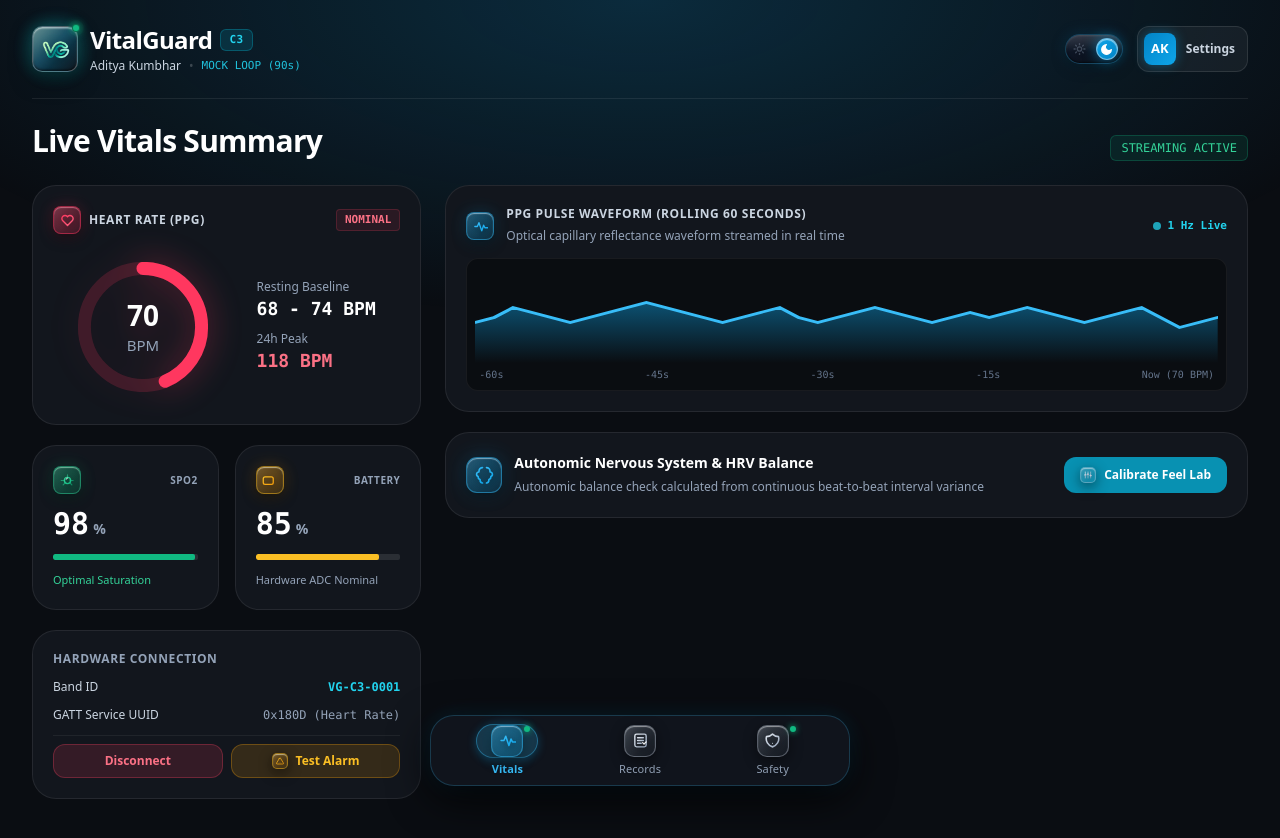
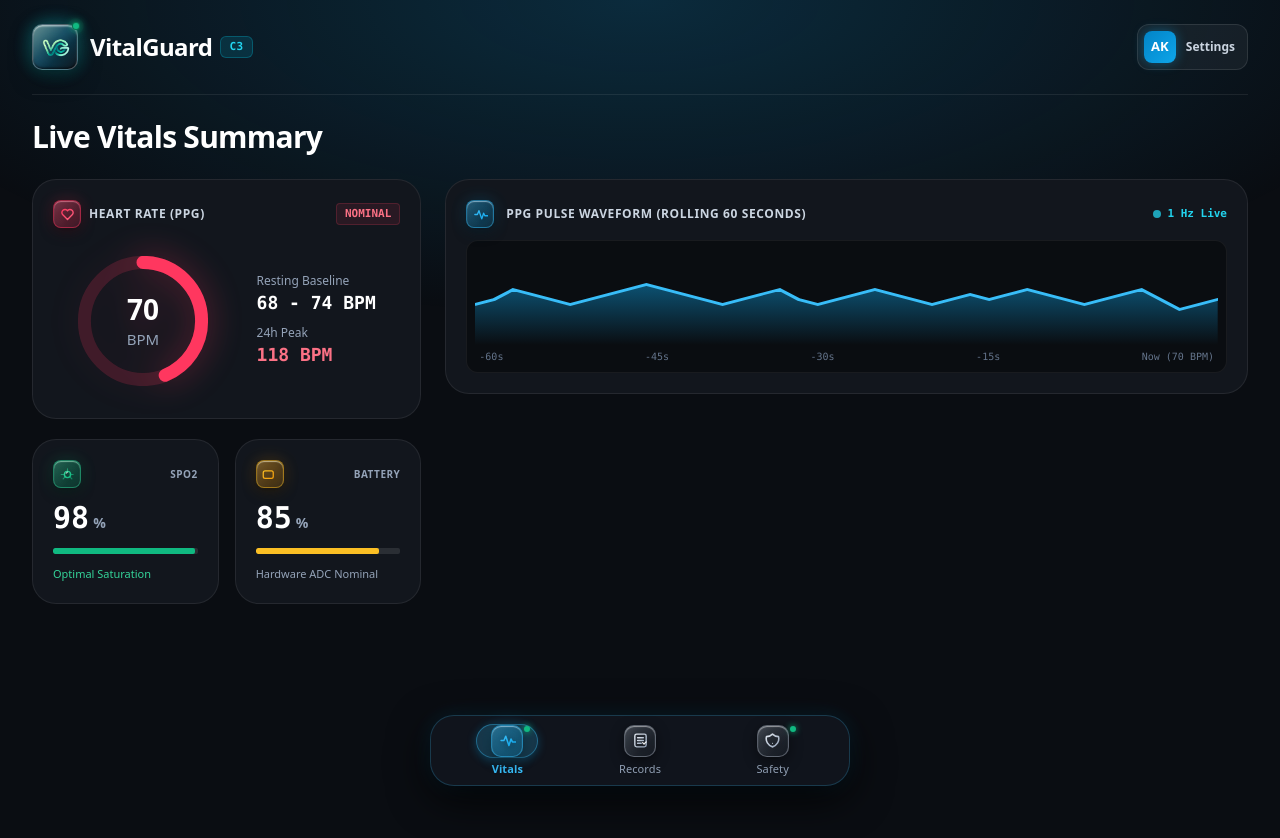
Before and after one commit to Aditya1kumbhar/vitalguard-c3, a Next.js app in the folder frontend/: page / in a window 1280 px wide. Shown: the top 838 px of the page. After the commit the page ends 800 px from the top, so only its background shows below. Built offline with nearby package versions, Linux system fonts and the light colour scheme.

Commit message:
feat(ui): declutter tabs, restrict top header to Vitals only, and move theme toggle to Settings

```diff
--- a/frontend/app/components/ClinicalSummaryCard.tsx
+++ b/frontend/app/components/ClinicalSummaryCard.tsx
@@ -39,7 +39,6 @@ export default function ClinicalSummaryCard() {
           <h2 className={`text-base sm:text-lg font-bold tracking-tight ${isDark ? "text-white" : "text-slate-900"}`}>
             30-Day Baseline Summary
           </h2>
-          <span className="text-[11px] text-slate-400">Resting physiological averages</span>
         </div>
 
         <button
--- a/frontend/app/page.tsx
+++ b/frontend/app/page.tsx
@@ -242,7 +242,8 @@ export default function VitalGuardCompanionDashboard() {
           boxSizing: 'border-box',
         }}
       >
-        {/* ── Distinct VitalGuard C3 Header ──────────────────────────── */}
+        {/* ── Distinct VitalGuard C3 Header (Only on Vitals Tab) ──────────────────────────── */}
+        {activeTab === 'summary' && (
           <header className="flex items-center justify-between pb-4 sm:pb-6 border-b border-slate-200 dark:border-white/8">
             <div className="flex items-center gap-3">
               {/* Apple Icon-Style IconScout Glassmorphism Logo */}
@@ -261,20 +262,11 @@ export default function VitalGuardCompanionDashboard() {
                     C3
                   </span>
                 </div>
-              <div className="flex items-center gap-2 mt-0.5 text-xs text-slate-400">
-                <span className="font-medium text-slate-700 dark:text-slate-300">{displayName}</span>
-                <span className="text-slate-400 dark:text-white/20">•</span>
-                <span className="font-mono text-[11px] text-cyan-600 dark:text-cyan-400/90">
-                  {transportMode === 'mock' ? 'MOCK LOOP (90s)' : 'ESP32-C3 BLE'}
-                </span>
-              </div>
-            </div>
-          </div>
-
-          {/* Right Header: iOS 27 Glassmorphic Theme Toggle + Settings */}
+              </div>
+            </div>
+
+            {/* Right Header: Settings Sheet Button (Theme Toggle is inside Settings) */}
             <div className="flex items-center gap-2.5 sm:gap-3.5">
-            <ThemeToggle size="sm" />
-
               <motion.button
                 type="button"
                 onClick={() => setIsAccountOpen(true)}
@@ -300,6 +292,7 @@ export default function VitalGuardCompanionDashboard() {
               </motion.button>
             </div>
           </header>
+        )}
 
         {/* ═════════════════════════════════════════════════════════════
             TAB 1: SUMMARY (Dual Column on PC, Single Column on Mobile)
@@ -312,17 +305,13 @@ export default function VitalGuardCompanionDashboard() {
             transition={{ duration: 0.2 }}
             className="mt-5 sm:mt-6 flex flex-col gap-6"
           >
-            {/* Title & Section Subtitle */}
+            {/* Title */}
             <div className="flex items-baseline justify-between">
               <div>
                 <h1 className="text-2xl sm:text-3xl font-extrabold tracking-tight text-slate-900 dark:text-white">
                   Live Vitals Summary
                 </h1>
               </div>
-
-              <span className="text-xs font-mono font-medium px-2.5 py-1 rounded-md bg-emerald-500/10 text-emerald-400 border border-emerald-500/25">
-                {isConnected ? 'STREAMING ACTIVE' : 'DISCONNECTED'}
-              </span>
             </div>
 
             {/* PC Responsive 12-Column Grid */}
@@ -420,49 +409,9 @@ export default function VitalGuardCompanionDashboard() {
                     </div>
                   </Card>
                 </div>
-
-                {/* Quick Hardware Controls & Emergency Fall Trigger */}
-                <Card style={{ backgroundColor: 'var(--bg-card)', borderColor: 'var(--border-card)', boxShadow: isDark ? 'none' : '0 4px 20px -2px rgba(15, 23, 42, 0.06)' }}>
-                  <div className="flex flex-col gap-3">
-                    <span className="text-xs font-bold uppercase tracking-wider text-slate-400">
-                      Hardware Connection
-                    </span>
-                    <div className="flex items-center justify-between text-xs">
-                      <span className="text-slate-300">Band ID</span>
-                      <span className="font-mono text-cyan-400 font-bold">{displayBandId}</span>
-                    </div>
-                    <div className="flex items-center justify-between text-xs">
-                      <span className="text-slate-300">GATT Service UUID</span>
-                      <span className="font-mono text-slate-400">0x180D (Heart Rate)</span>
-                    </div>
-
-                    <div className="grid grid-cols-2 gap-2 pt-2 border-t border-white/6">
-                      <button
-                        type="button"
-                        onClick={handleConnectionToggle}
-                        className={`py-2 px-3 rounded-xl text-xs font-bold transition-all ${
-                          isConnected
-                            ? 'bg-rose-500/15 text-rose-400 border border-rose-500/30 hover:bg-rose-500/25'
-                            : 'bg-emerald-500/15 text-emerald-400 border border-emerald-500/30 hover:bg-emerald-500/25'
-                        }`}
-                      >
-                        {isConnected ? 'Disconnect' : 'Connect Band'}
-                      </button>
-
-                      <button
-                        type="button"
-                        onClick={() => setManualFallActive(true)}
-                        className="py-2 px-3 rounded-xl text-xs font-bold bg-amber-500/15 text-amber-400 border border-amber-500/30 hover:bg-amber-500/25 transition-all flex items-center justify-center gap-2 cursor-pointer"
-                      >
-                        <GlassIcon name="alert" size={16} variant="amber" interactive={false} glow={false} />
-                        <span>Test Alarm</span>
-                      </button>
-                    </div>
-                  </div>
-                </Card>
-              </div>
-
-              {/* ── Right Column: 60s Sparkline, Rhythm Alerts, Wellbeing, Checklist ── */}
+              </div>
+
+              {/* ── Right Column: 60s Sparkline ── */}
               <div className="lg:col-span-7 xl:col-span-8 flex flex-col gap-5">
                 {/* 60-Second Real-Time PPG Heart Rate Sparkline */}
                 <Card style={{ backgroundColor: 'var(--bg-card)', borderColor: 'var(--border-card)', boxShadow: isDark ? 'none' : '0 4px 20px -2px rgba(15, 23, 42, 0.06)' }}>
@@ -473,9 +422,6 @@ export default function VitalGuardCompanionDashboard() {
                         <div>
                           <span className="text-xs font-bold uppercase tracking-wider text-slate-300 block">
                             PPG Pulse Waveform (Rolling 60 Seconds)
-                          </span>
-                          <span className="text-xs text-slate-400">
-                            Optical capillary reflectance waveform streamed in real time
                           </span>
                         </div>
                       </div>
@@ -517,29 +463,6 @@ export default function VitalGuardCompanionDashboard() {
                     </div>
                   </div>
                 </Card>
-
-                {/* Autonomic Nervous System & HRV Balance */}
-                <Card style={{ backgroundColor: 'var(--bg-card)', borderColor: 'var(--border-card)', boxShadow: isDark ? 'none' : '0 4px 20px -2px rgba(15, 23, 42, 0.06)' }}>
-                  <div className="flex flex-col sm:flex-row items-start sm:items-center justify-between gap-4">
-                    <div className="flex items-center gap-3">
-                      <GlassIcon name="brain" size="md" variant="cyan" />
-                      <div>
-                        <span className="text-sm font-bold text-slate-900 dark:text-white block">Autonomic Nervous System &amp; HRV Balance</span>
-                        <span className="text-xs text-slate-400">
-                          Autonomic balance check calculated from continuous beat-to-beat interval variance
-                        </span>
-                      </div>
-                    </div>
-
-                    <Link
-                      href="/feel-lab"
-                      className="px-4 py-2.5 rounded-xl text-xs font-bold bg-cyan-600 hover:bg-cyan-500 text-white transition-colors shrink-0 flex items-center gap-2"
-                    >
-                      <GlassIcon name="sliders" size={16} variant="slate" interactive={false} glow={false} />
-                      <span>Calibrate Feel Lab</span>
-                    </Link>
-                  </div>
-                </Card>
               </div>
             </div>
           </motion.div>
@@ -554,21 +477,14 @@ export default function VitalGuardCompanionDashboard() {
             animate={{ opacity: 1, y: 0 }}
             exit={{ opacity: 0, y: -8 }}
             transition={{ duration: 0.2 }}
-            className="mt-5 sm:mt-6 flex flex-col gap-6"
+            className="mt-1 sm:mt-2 flex flex-col gap-6"
           >
             <div className="flex items-baseline justify-between">
               <div>
                 <h1 className="text-2xl sm:text-3xl font-extrabold tracking-tight text-slate-900 dark:text-white">
                   Clinical Records &amp; Medical Vitals
                 </h1>
-                <p className="text-xs sm:text-sm text-slate-400 mt-1">
-                  Resting vitals baseline, physiological risk score, and clinical telemetry analytics
-                </p>
-              </div>
-
-              <span className="text-xs font-mono font-medium px-2.5 py-1 rounded-md bg-cyan-500/10 text-cyan-400 border border-cyan-500/25">
-                INDEXEDDB ACTIVE
-              </span>
+              </div>
             </div>
 
             {/* Responsive 12-Column Grid */}
@@ -596,15 +512,12 @@ export default function VitalGuardCompanionDashboard() {
             animate={{ opacity: 1, y: 0 }}
             exit={{ opacity: 0, y: -8 }}
             transition={{ duration: 0.2 }}
-            className="mt-5 sm:mt-6 flex flex-col gap-6"
+            className="mt-1 sm:mt-2 flex flex-col gap-6"
           >
             <div>
               <h1 className="text-2xl sm:text-3xl font-extrabold tracking-tight text-slate-900 dark:text-white">
                 Fall Detection &amp; Safety Report
               </h1>
-              <p className="text-xs sm:text-sm text-slate-400 mt-1">
-                Continuous 3-Axis SVM impact telemetry and 30-day FIFO retention log
-              </p>
             </div>
 
             {/* PC Responsive 12-Column Grid */}
@@ -621,13 +534,11 @@ export default function VitalGuardCompanionDashboard() {
                           Live 3-Axis SVM Accelerometer
                         </span>
                       </div>
-                      <span className={`text-[11px] font-mono font-bold px-2 py-0.5 rounded ${
-                        isCurrentlyFalling
-                          ? 'bg-rose-500/20 text-rose-400 border border-rose-500/30 animate-pulse'
-                          : 'bg-emerald-500/15 text-emerald-400 border border-emerald-500/25'
-                      }`}>
-                        {isCurrentlyFalling ? 'IMPACT DETECTED' : 'ARMED & MONITORING'}
-                      </span>
+                      {isCurrentlyFalling && (
+                        <span className="text-[11px] font-mono font-bold px-2 py-0.5 rounded bg-rose-500/20 text-rose-400 border border-rose-500/30 animate-pulse">
+                          IMPACT DETECTED
+                        </span>
+                      )}
                     </div>
 
                     {/* Numerical G-Force Display */}
@@ -637,11 +548,6 @@ export default function VitalGuardCompanionDashboard() {
                           {liveSvm.toFixed(2)}
                         </span>
                         <span className="text-base font-bold text-slate-400 ml-1.5">G</span>
-                      </div>
-
-                      <div className="text-right">
-                        <span className="text-xs text-slate-400 block">Sensor Chip</span>
-                        <span className="text-xs font-mono font-bold text-cyan-400">MPU6050 (50Hz)</span>
                       </div>
                     </div>
 
@@ -704,24 +610,6 @@ export default function VitalGuardCompanionDashboard() {
                           <span>Reset Sensor Alarm Baseline</span>
                         </button>
                       )}
-                    </div>
-                  </div>
-                </Card>
-
-                {/* Emergency Automated SMS Escalation Status */}
-                <Card style={{ backgroundColor: 'var(--bg-card)', borderColor: 'var(--border-card)', boxShadow: isDark ? 'none' : '0 4px 20px -2px rgba(15, 23, 42, 0.06)' }}>
-                  <div className="flex flex-col gap-3">
-                    <span className="text-xs font-bold uppercase tracking-wider text-slate-400">
-                      Automated Fall Escalation
-                    </span>
-                    <div className={`flex items-center gap-3 p-3 rounded-xl border ${
-                      isDark ? 'bg-white/[0.04] border-white/[0.06]' : 'bg-slate-50 border-slate-200'
-                    }`}>
-                      <GlassIcon name="users" size="md" variant="cyan" />
-                      <div>
-                        <span className={`text-xs font-bold block ${isDark ? 'text-white' : 'text-slate-900'}`}>{displayName} (Guardian)</span>
-                        <span className="text-[11px] text-slate-400">Emergency Contact Priority 1</span>
-                      </div>
                     </div>
                   </div>
                 </Card>
@@ -739,7 +627,6 @@ export default function VitalGuardCompanionDashboard() {
                           30-Day Rolling FIFO Ring Buffer
                         </span>
                       </div>
-                      <span className="text-[11px] font-mono text-slate-400">IndexedDB Engine</span>
                     </div>
 
                     {/* KPI Scoreboard */}
@@ -780,7 +667,7 @@ export default function VitalGuardCompanionDashboard() {
                   <div className="flex flex-col gap-3">
                     <div className="flex items-center justify-between">
                       <span className="text-xs font-bold uppercase tracking-wider text-slate-700 dark:text-slate-300">
-                        Past 30 Days Audit Log ({thirtyDayRecords.length} Days Retained)
+                        Past 30 Days Audit Log
                       </span>
                     </div>
 
```
Also changed, not shown: frontend/app/components/HistoricalTrends.tsx (+3 -11 lines), frontend/app/components/RiskScoreCard.tsx (+0 -20 lines), frontend/public/sw.js. Lines whose indentation alone changed are shown as unchanged.
